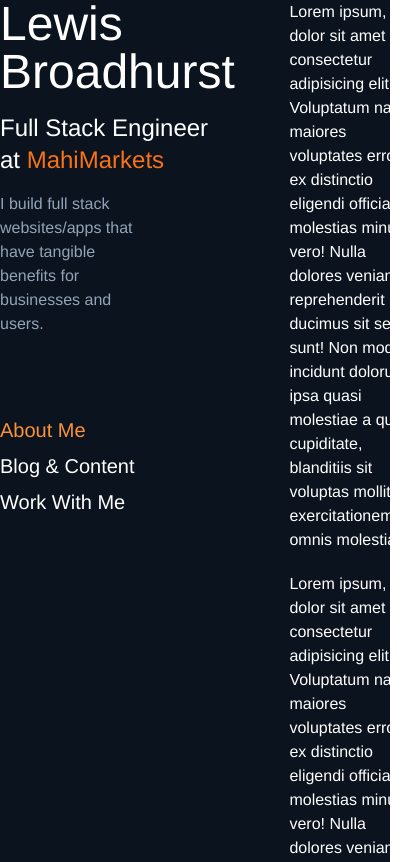
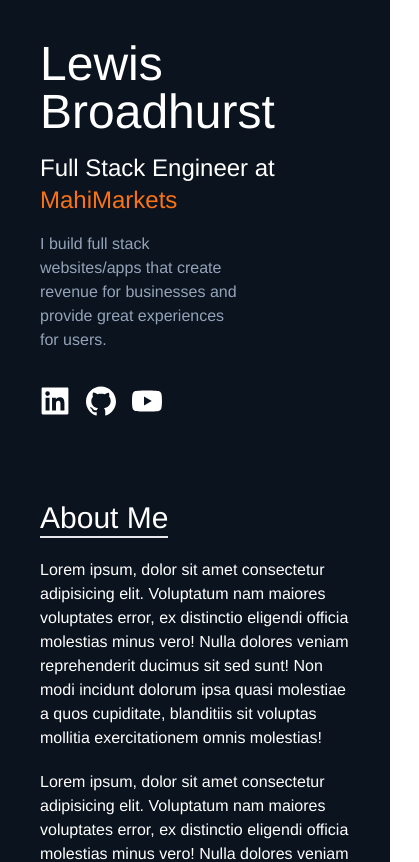
Before and after one commit to LMBroadhurst/CRYPTO_SUPERAPP, a Next.js app: page / in a window 390 px wide. Shown: the top 862 px of the page, 419 px wide, since content can reach past the window. Built offline with nearby package versions, Linux system fonts and the light colour scheme.

Commit message:
Adding in mobile support

```diff
--- a/components/home/AboutMe.tsx
+++ b/components/home/AboutMe.tsx
@@ -2,8 +2,10 @@
 
 const AboutMe = () => {
   return (
-    <section className='w-1/2 flex flex-col justify-between'>
+    <section className='flex p-10 lg:w-1/2'>
         <section className='flex flex-col gap-5'>
+            <h2 className='text-3xl border-b-2 self-start lg:hidden'>About Me</h2>
+
             <p>Lorem ipsum, dolor sit amet consectetur adipisicing elit. Voluptatum nam maiores voluptates error, ex distinctio eligendi officia molestias minus vero! Nulla dolores veniam reprehenderit ducimus sit sed sunt! Non modi incidunt dolorum ipsa quasi molestiae a quos cupiditate, blanditiis sit voluptas mollitia exercitationem omnis molestias!</p>
 
             <p>Lorem ipsum, dolor sit amet consectetur adipisicing elit. Voluptatum nam maiores voluptates error, ex distinctio eligendi officia molestias minus vero! Nulla dolores veniam reprehenderit ducimus sit sed sunt! Non modi incidunt dolorum ipsa quasi molestiae a quos cupiditate, blanditiis sit voluptas mollitia exercitationem omnis molestias!</p>
--- a/components/home/Header.tsx
+++ b/components/home/Header.tsx
@@ -3,16 +3,16 @@
 const Header = () => {
   return (
     <section className='flex flex-col gap-4'>
-        <p className='text-5xl'>Lewis Broadhurst</p>
+        <h1 className='text-5xl'>Lewis Broadhurst</h1>
 
-        <p className='text-2xl'>Full Stack Engineer at
+        <h2 className='text-2xl'>Full Stack Engineer at
             <a
                 href='https://mahimarkets.com/'
                 className='text-orange-500 transition-colors duration-500 hover:cursor-pointer hover:text-orange-300'
             > MahiMarkets</a>
-        </p>
+        </h2>
 
-        <p className='text-slate-400 w-2/3'>I build full stack websites/apps that have tangible benefits for businesses and users.</p>
+        <h3 className='text-slate-400 w-2/3'>I build full stack websites/apps that create revenue for businesses and provide great experiences for users.</h3>
     </section>
   )
 }
--- a/components/home/IntroductionView.tsx
+++ b/components/home/IntroductionView.tsx
@@ -10,22 +10,36 @@
 
 
     return (
-        <section className='mx-auto flex flex-row gap-20 xl:py-32 xl:h-screen xl:w-[1150px]'>
-            <section className='w-1/2 flex flex-col justify-between'>
-                <section className='flex flex-col gap-20'>
+        <section className='flex flex-col mx-auto sm:w-3/4 lg:flex-row lg:gap-20 xl:py-32 xl:h-screen xl:w-[1150px]'>
+            <section className='p-10 flex flex-col justify-between md:w-1/2'>
+                <section className='flex flex-col gap-8 lg:gap-20'>
                     <Header />
 
-                    {/* TODO: Create tabbing from the 3 items */}
-                    <Navigation />
+                    <Navigation
+                        activeTab={activeTab}
+                    />
+
+                    <div className='lg:hidden'>
+                        <Socials />
+                    </div>
                 </section>
 
-                <Socials />
+                <div className='hidden lg:block'>
+                    <Socials />
+                </div>
             </section>
 
+            <section className='... md:hidden'>
+                <AboutMe />
+                {/* Enter rest of 'Tabs' */}
+            </section>
 
-            {
-                activeTab === "AboutMe.tsx" && <AboutMe />
-            }
+            <section className='hidden md:flex'>
+                {
+                    activeTab === "AboutMe.tsx" && <AboutMe />
+                    // enter rest of active tabs, i.e. Blog & Content, Work With Me
+                }
+            </section>
         </section>
     )
 }
--- a/components/home/Navigation.tsx
+++ b/components/home/Navigation.tsx
@@ -1,8 +1,12 @@
-import React from 'react';
+import React, { FC } from 'react';
 
-const Navigation = () => {
+type OwnProps = {
+    activeTab: string;
+}
+
+const Navigation: FC<OwnProps> = () => {
   return (
-    <nav>
+    <nav className='hidden md:block'>
         <ul className='flex flex-col gap-2 text-xl items-start'>
             <li className='basicOrangeHoverableText text-orange-400'>About Me</li>
             <li className='basicOrangeHoverableText'>Blog & Content</li>
```
